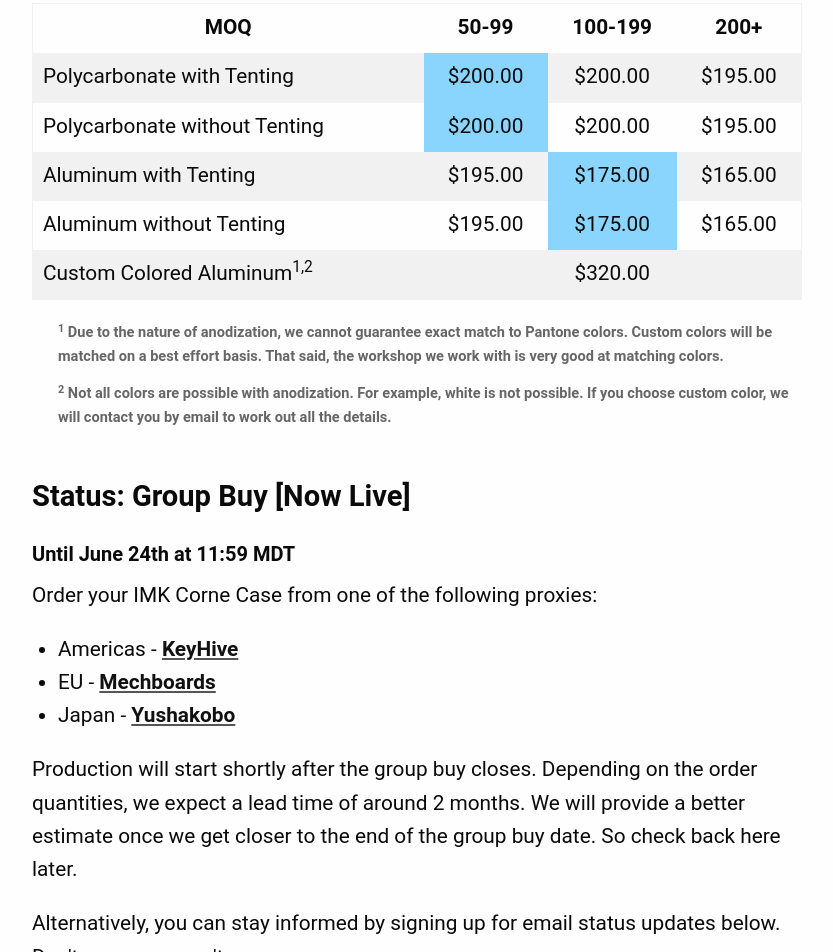
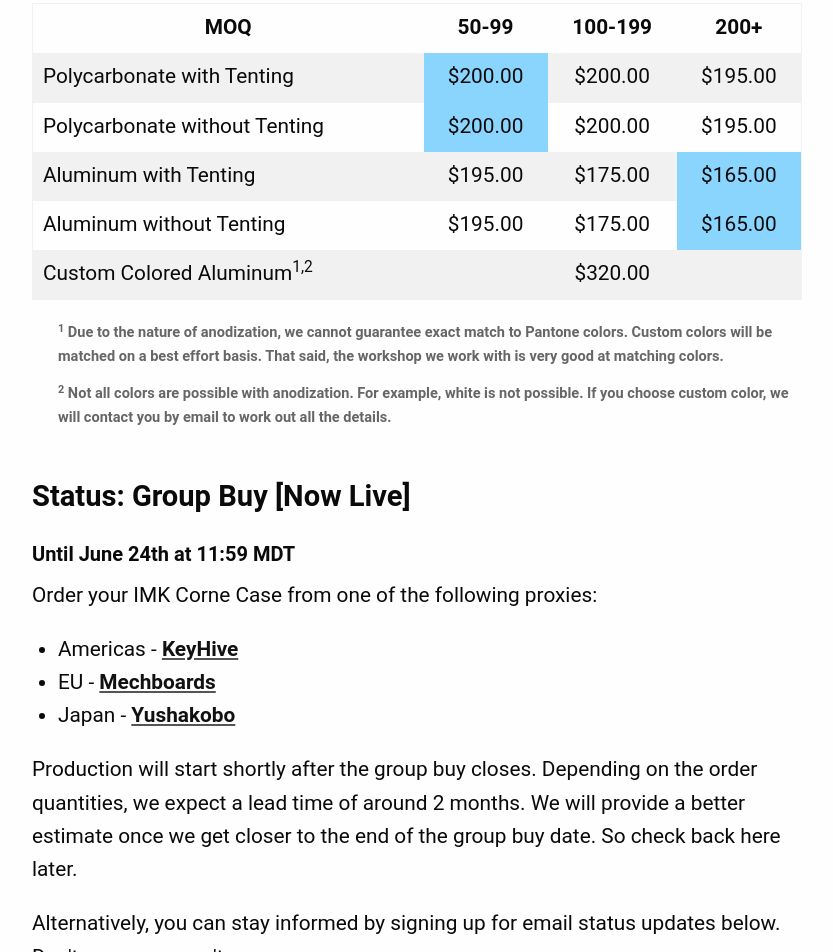
Before and after one commit to leotumwattana/imkcorne, a website: page index.html in a window 1280 px wide. Shown: the part 3161-4113 px from the top of the page, without its empty margins (223-1056 px from the left). Drawn offline with nearby package versions, Linux system fonts and the light colour scheme; a web font is replaced by a local one.

Commit message:
Update price break

```diff
--- a/index.html
+++ b/index.html
@@ -177,14 +177,14 @@
             <tr>
               <td>Aluminum with Tenting</td>
               <td style="text-align: center;">$195.00</td>
-              <td class="highlight" style="text-align: center;">$175.00</td>
-              <td style="text-align: center;">$165.00</td>
+              <td style="text-align: center;">$175.00</td>
+              <td class="highlight" style="text-align: center;">$165.00</td>
             </tr>
             <tr>
               <td>Aluminum without Tenting</td>
               <td style="text-align: center;">$195.00</td>
-              <td class="highlight" style="text-align: center;">$175.00</td>
-              <td style="text-align: center;">$165.00</td>
+              <td style="text-align: center;">$175.00</td>
+              <td class="highlight" style="text-align: center;">$165.00</td>
             </tr>
             <tr>
               <td>Custom Colored Aluminum<sup>1,2</sup></td>
```
